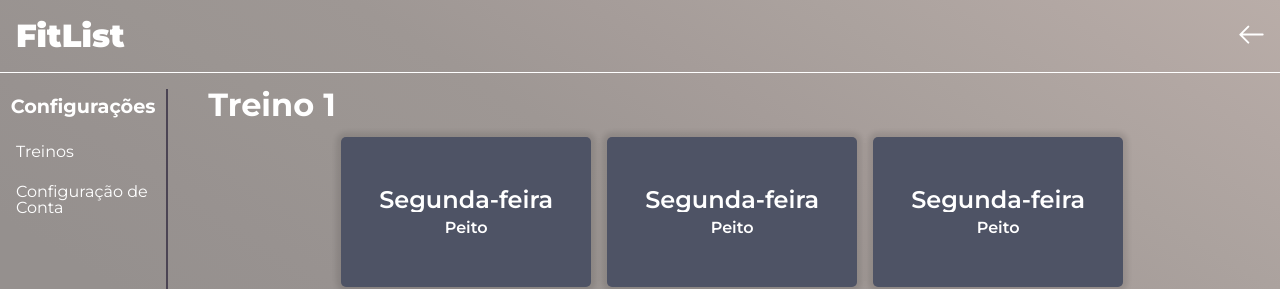
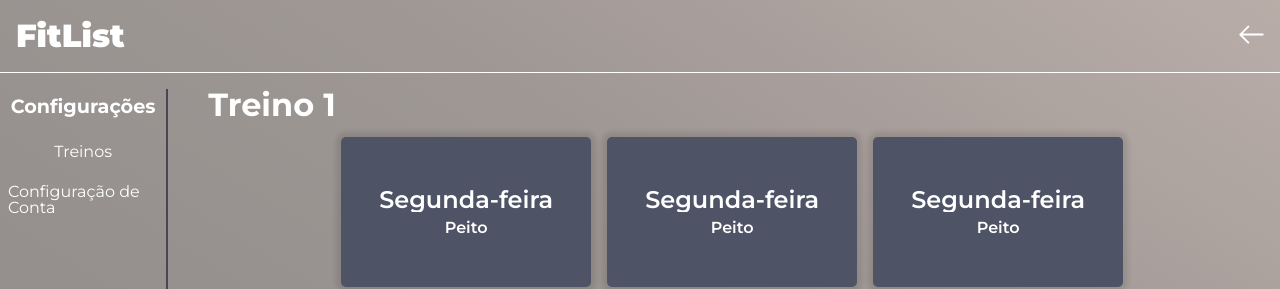
Before and after one commit to GustavoGomesDias/fitlist-frontend, a Next.js app: page /settings/id in a window 1280 px wide. Shown: the top 289 px of the page. Built offline with nearby package versions, Linux system fonts and the light colour scheme.

Commit message:
fix: add key property in components

```diff
--- a/src/components/LateralMenu/LateralMenu.tsx
+++ b/src/components/LateralMenu/LateralMenu.tsx
@@ -1,16 +1,17 @@
 import styles from '@/components/LateralMenu/LateralMenu.module.css'
 import { NavItem } from '../UI';
+import { makeid } from '@/helpers';
 
 export interface LateralMenuProps {
-    components: JSX.Element[]
+    components: JSX.Element[] | string[]
     onChangeHandle?: string // Vai receber um setState
 }
 
 export const LateralMenu = ({ components }: LateralMenuProps) => {
     return (
-        <nav className={styles['lateral-menu']}>
-            <h2 className={styles['title']}>Configurações</h2>
-            {components.map((item, index) => <NavItem index={index} navItemComponent={item}/>)}
+        <nav className={styles['lateral-menu']} key={makeid(9)}>
+            <h2 className={styles['title']} key={makeid(9)}>Configurações</h2>
+            {components.map((item) => <NavItem navItemComponent={item} key={makeid(9)}/>)}
         </nav>
     );
 }
--- a/src/components/TrainingSection/TrainingSection.tsx
+++ b/src/components/TrainingSection/TrainingSection.tsx
@@ -68,7 +68,7 @@ export const TrainingSection = () => {
 
                                 <h3 className={`${styles['fd-title']}`} onClick={(e) => handleClickInChangeTraining(e, 'weekDayPlan')}>{weekDayPlan}</h3>
                                 <div className={`${styles['play-btn']}`} title='Começar treino'>
-                                    <img src="/images/play.svg" alt="" />
+                                    <Image src="/images/play.svg" alt="Play training" width={20} height={20} />
                                 </div>
                             </div>
                             <ul className={`${styles['fd-dropdown-title-list']} ${trainingDropdown.show ? styles['fd-dropdown-title-list-show'] : ''}`}>
--- a/src/components/UI/Header/Header.tsx
+++ b/src/components/UI/Header/Header.tsx
@@ -2,6 +2,7 @@ import { NavItem } from '../NaItem/NavItem';
 import { Logo } from '../../Logo/Logo';
 import style from 'UI/Header/Header.module.css';
 import Link from 'next/link';
+import { makeid } from '@/helpers';
 
 export interface HeaderProps {
     navItemComponents: JSX.Element[]
@@ -14,7 +15,7 @@ export const Header = ({ navItemComponents }: HeaderProps) => {
                 <Logo size='xl' logoHeightClass='header-logo' title='Voltar para tela inicial' />
             </Link>
             <nav className={`${style['fl-nav']}`}>
-                {navItemComponents.map((navItem, index) => <NavItem navItemComponent={navItem} index={index}/>)}
+                {navItemComponents.map((navItem) => <NavItem navItemComponent={navItem} key={makeid(9)} />)}
             </nav>
         </header>
     )
--- a/src/components/UI/NaItem/NavItem.tsx
+++ b/src/components/UI/NaItem/NavItem.tsx
@@ -2,13 +2,12 @@ import styles from 'UI/NaItem/NavItem.module.css'
 import { makeid } from '@/helpers';
 
 export interface NavItemProps {
-    navItemComponent: JSX.Element
-    index: number
+    navItemComponent: JSX.Element | string
 }
 
-export const NavItem = ({ navItemComponent, index }: NavItemProps) => {
+export const NavItem = ({ navItemComponent }: NavItemProps) => {
 
     return (
-        <span key={`${makeid(5)}-${index}}`} className={`${styles['ft-nav-item']}`}>{navItemComponent}</span>
+        <span key={makeid(9)} className={`${styles['ft-nav-item']}`}>{navItemComponent}</span>
     );
 }
--- a/src/components/WeekDayCard/WeekDayCard.tsx
+++ b/src/components/WeekDayCard/WeekDayCard.tsx
@@ -1,3 +1,4 @@
+import { makeid } from '@/helpers';
 import styles from './WeekDayCard.module.css'
 
 export interface WeekDayCardProps {
@@ -8,7 +9,7 @@ export interface WeekDayCardProps {
 export const WeekDayCard = ({ weekday, training }: WeekDayCardProps) => {
 
     return (
-        <div className={styles['card']} key={`${weekday}-${training}`}>
+        <div className={styles['card']} key={`${makeid(9)}-${weekday}-${training}`}>
             <span className={styles['weekday']}>{weekday}</span>
             <span className={styles['training']}>{training}</span>
         </div>
--- a/src/pages/settings/id.tsx
+++ b/src/pages/settings/id.tsx
@@ -6,6 +6,7 @@ import { LateralMenu } from '@/components/LateralMenu/LateralMenu';
 import styles from '@/styles/Settings.module.css';
 import { WeekDayCard } from '@/components/WeekDayCard/WeekDayCard';
 import { TrainingPanel } from '@/components';
+import { makeid } from '@/helpers';
 
 export default function Settings() {
     const trainings = [{
@@ -38,7 +39,7 @@ export default function Settings() {
             <SEO />
             <Header
                 navItemComponents={[
-                    <Link href='/'>
+                    <Link href='/' key={makeid(9)}>
                         <Image src="/images/back.svg" alt="Voltar para Home" width="25" height="25" key="/images/settings.svg" title='Voltar para Home'/>
                     </Link>
                 ]}
@@ -46,7 +47,7 @@ export default function Settings() {
 
 
             <section className={styles['fl-settings']}>
-                <LateralMenu components={[<span>Treinos</span>, <span>Configuração de Conta</span>]} />
+                <LateralMenu components={['Treinos', 'Configuração de Conta']} />
                <TrainingPanel />
             </section>
         </>
```
